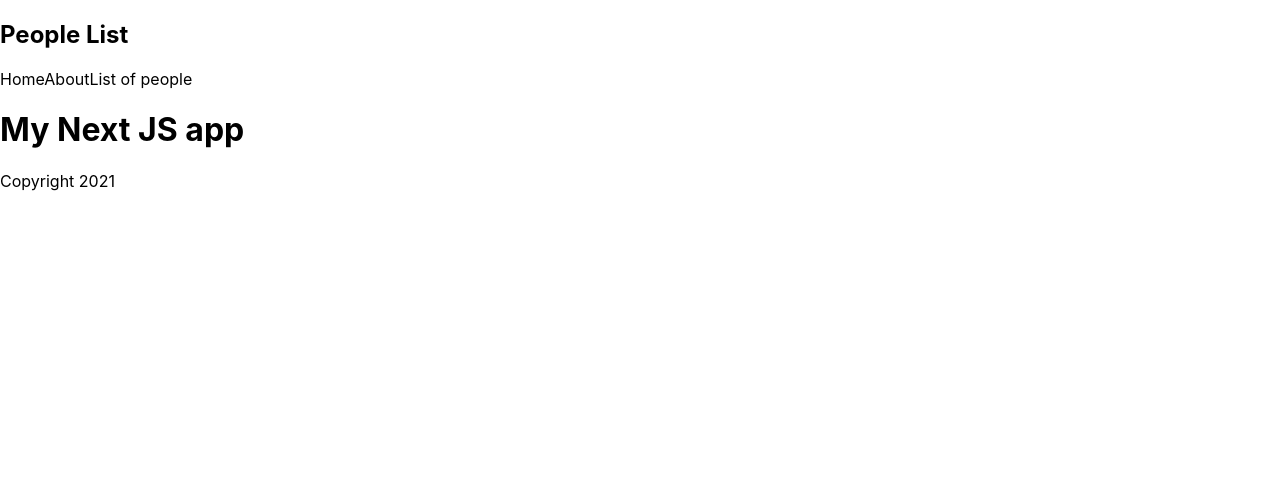
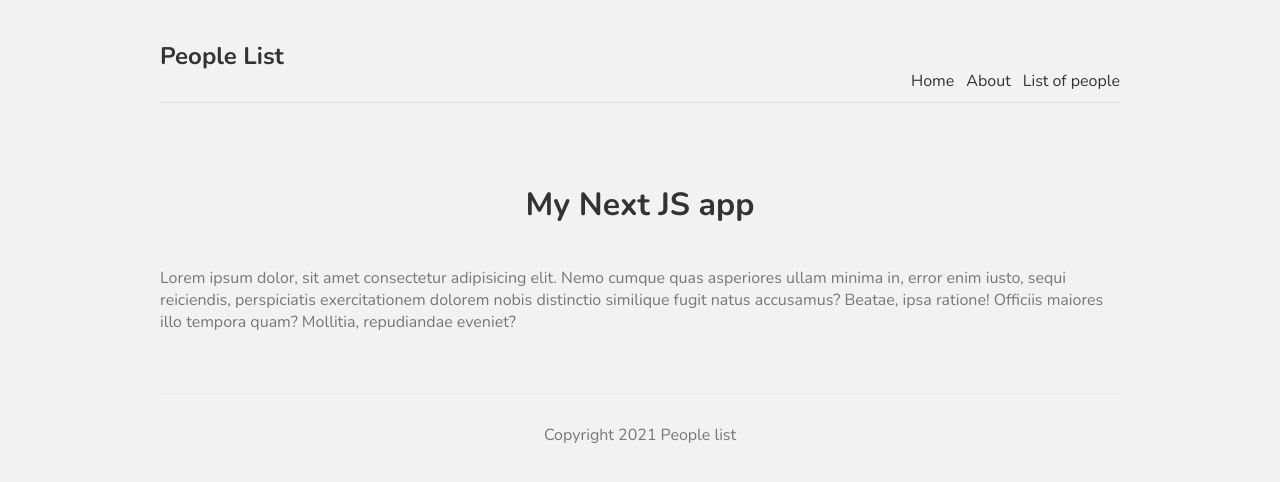
Before and after one commit to javigdeveloper/nextjs-test, a Next.js app: page / in a window 1280 px wide. Shown: the top 482 px of the page. Built offline with nearby package versions, Linux system fonts and the light colour scheme.

Commit message:
add style adjustments

```diff
--- a/components/Footer.js
+++ b/components/Footer.js
@@ -1,5 +1,5 @@
 const Footer = () => {
-  return <div>Copyright 2021</div>;
+  return <footer>Copyright 2021 People list</footer>;
 };
 
 export default Footer;
--- a/components/Layout.js
+++ b/components/Layout.js
@@ -3,7 +3,7 @@ import Navbar from "./Navbar";
 
 const Layout = ({ children }) => {
   return (
-    <div>
+    <div className="content">
       <Navbar />
       {children}
       <Footer />
--- a/pages/index.js
+++ b/pages/index.js
@@ -6,7 +6,14 @@ import styles from "../styles/Home.module.css";
 export default function Home() {
   return (
     <div>
-      <h1>My Next JS app</h1>
+      <h1 className={styles.title}>My Next JS app</h1>
+      <p className={styles.text}>
+        Lorem ipsum dolor, sit amet consectetur adipisicing elit. Nemo cumque
+        quas asperiores ullam minima in, error enim iusto, sequi reiciendis,
+        perspiciatis exercitationem dolorem nobis distinctio similique fugit
+        natus accusamus? Beatae, ipsa ratione! Officiis maiores illo tempora
+        quam? Mollitia, repudiandae eveniet?
+      </p>
     </div>
   );
 }
--- a/styles/Home.module.css
+++ b/styles/Home.module.css
@@ -1,122 +1,8 @@
-.container {
-  min-height: 100vh;
-  padding: 0 0.5rem;
-  display: flex;
-  flex-direction: column;
-  justify-content: center;
-  align-items: center;
-}
-
-.main {
-  padding: 5rem 0;
-  flex: 1;
-  display: flex;
-  flex-direction: column;
-  justify-content: center;
-  align-items: center;
-}
-
-.footer {
-  width: 100%;
-  height: 100px;
-  border-top: 1px solid #eaeaea;
-  display: flex;
-  justify-content: center;
-  align-items: center;
-}
-
-.footer img {
-  margin-left: 0.5rem;
-}
-
-.footer a {
-  display: flex;
-  justify-content: center;
-  align-items: center;
-}
-
-.title a {
-  color: #0070f3;
-  text-decoration: none;
-}
-
-.title a:hover,
-.title a:focus,
-.title a:active {
-  text-decoration: underline;
-}
-
 .title {
-  margin: 0;
-  line-height: 1.15;
-  font-size: 4rem;
-}
-
-.title,
-.description {
+  color: #333;
+  padding-bottom: 20px;
   text-align: center;
 }
-
-.description {
-  line-height: 1.5;
-  font-size: 1.5rem;
+.text {
+  color: #777;
 }
-
-.code {
-  background: #fafafa;
-  border-radius: 5px;
-  padding: 0.75rem;
-  font-size: 1.1rem;
-  font-family: Menlo, Monaco, Lucida Console, Liberation Mono, DejaVu Sans Mono,
-    Bitstream Vera Sans Mono, Courier New, monospace;
-}
-
-.grid {
-  display: flex;
-  align-items: center;
-  justify-content: center;
-  flex-wrap: wrap;
-  max-width: 800px;
-  margin-top: 3rem;
-}
-
-.card {
-  margin: 1rem;
-  flex-basis: 45%;
-  padding: 1.5rem;
-  text-align: left;
-  color: inherit;
-  text-decoration: none;
-  border: 1px solid #eaeaea;
-  border-radius: 10px;
-  transition: color 0.15s ease, border-color 0.15s ease;
-}
-
-.card:hover,
-.card:focus,
-.card:active {
-  color: #0070f3;
-  border-color: #0070f3;
-}
-
-.card h3 {
-  margin: 0 0 1rem 0;
-  font-size: 1.5rem;
-}
-
-.card p {
-  margin: 0;
-  font-size: 1.25rem;
-  line-height: 1.5;
-}
-
-.logo {
-  height: 1em;
-}
-
-@media (max-width: 600px) {
-  .grid {
-    width: 100%;
-    flex-direction: column;
-  }
-}
--- a/styles/globals.css
+++ b/styles/globals.css
@@ -1,16 +1,37 @@
-html,
+@import url("https://fonts.googleapis.com/css2?family=Nunito:wght@300;400;600;700&display=swap");
+
 body {
-  padding: 0;
-  margin: 0;
-  font-family: -apple-system, BlinkMacSystemFont, Segoe UI, Roboto, Oxygen,
-    Ubuntu, Cantarell, Fira Sans, Droid Sans, Helvetica Neue, sans-serif;
+  background: #f2f2f2;
+  color: #333;
+  font-family: "Nunito";
 }
-
 a {
-  color: inherit;
+  color: #333;
   text-decoration: none;
 }
-
-* {
-  box-sizing: border-box;
+.content {
+  max-width: 960px;
+  margin: 0 auto;
 }
+nav {
+  margin: 10px auto 80px;
+  padding: 10px 0;
+  display: flex;
+  justify-content: flex-end;
+  align-items: flex-end;
+  border-bottom: 1px solid #ddd;
+}
+nav a {
+  margin-left: 12px;
+}
+nav .logo {
+  margin-right: auto;
+}
+footer {
+  display: block;
+  text-align: center;
+  padding: 30px 0;
+  margin-top: 60px;
+  color: #777;
+  border-top: 1px solid #eaeaea;
+}
```
